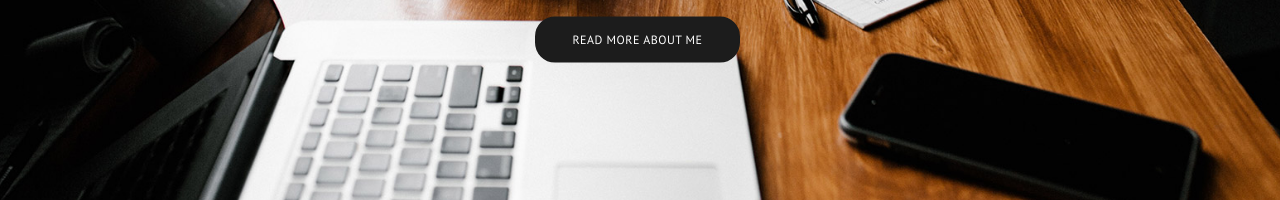
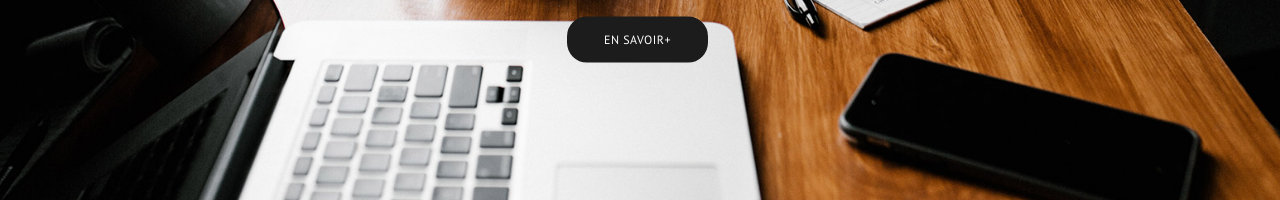
Before and after one commit to gitkyo/monNomDeDepot, a plain HTML site: page index.html in a window 1280 px wide. Shown: the part 600-800 px from the top of the page. Drawn offline with Linux system fonts and the light colour scheme; some packages are replaced by stand-ins of ours.

Commit message:
Update index.html

```diff
--- a/index.html
+++ b/index.html
@@ -174,7 +174,7 @@
 									aliquam sollicitudin facilisis arcu, sed finibus risus varius eget.
 								</p>
 								<div data-animation="fadeInDown" data-delay="1.5s">
-									<a class="btn btn-large" href="#">Read more about me</a>
+									<a class="btn btn-large" href="#">En savoir+</a>
 								</div>
 
 							</div><!-- end .main-slider-slide__content-wrap -->
```
